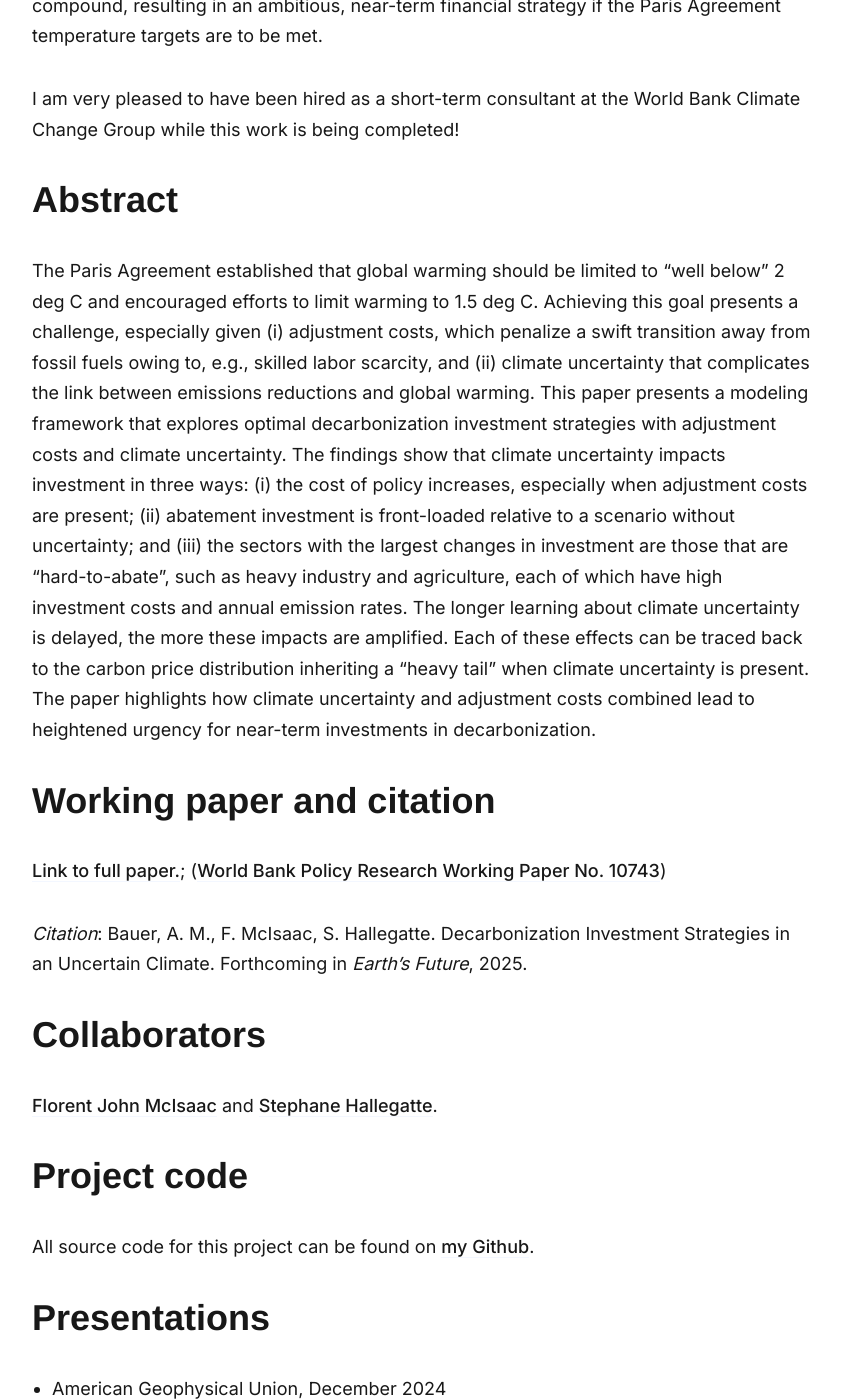
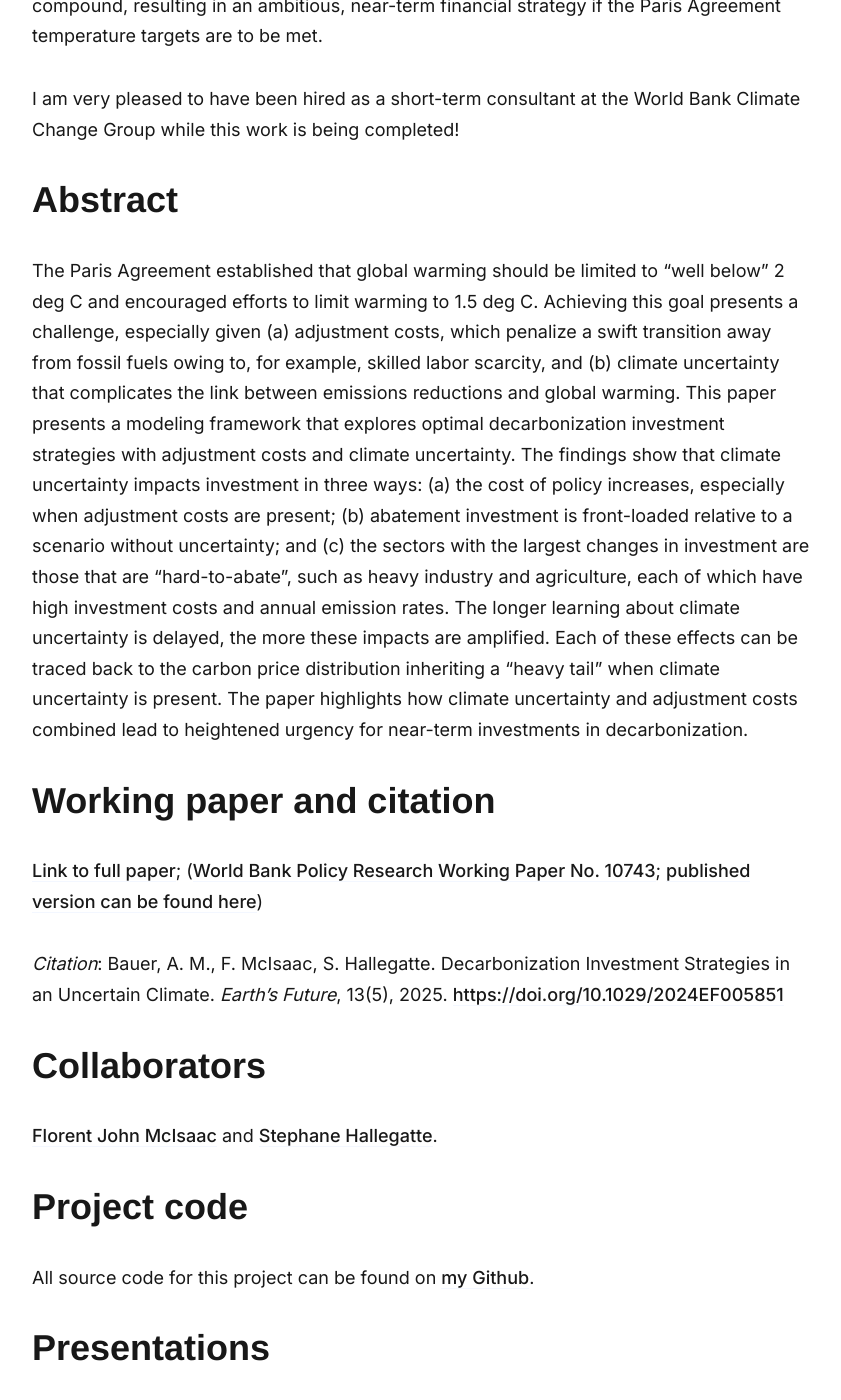
Before and after one commit to adam-bauer-34/adam-bauer-34.github.io, a Jekyll site: the page built from _projects/2023-08-01-investment-with-uncertainty.md, in a window 1280 px wide and 1400 px high, scrolled down 1472 px. Shown: the whole window, without its empty margins (218-1059 px from the left). Built offline with Jekyll 4.4.1, drawn with Linux system fonts in a browser that asks for light colours; nearby versions of some CDN libraries; some web fonts are replaced.

Commit message:
new cv and citation

```diff
--- a/_projects/2023-08-01-investment-with-uncertainty.md
+++ b/_projects/2023-08-01-investment-with-uncertainty.md
@@ -11,12 +11,12 @@ Most state-of-the-art climate-economic models assume a frictionless economy as i
 I am very pleased to have been hired as a short-term consultant at the World Bank Climate Change Group while this work is being completed!
 
 # Abstract
-The Paris Agreement established that global warming should be limited to "well below" 2 deg C and encouraged efforts to limit warming to 1.5 deg C. Achieving this goal presents a challenge, especially given (i) adjustment costs, which penalize a swift transition away from fossil fuels owing to, e.g., skilled labor scarcity, and (ii) climate uncertainty that complicates the link between emissions reductions and global warming. This paper presents a modeling framework that explores optimal decarbonization investment strategies with adjustment costs and climate uncertainty. The findings show that climate uncertainty impacts investment in three ways: (i) the cost of policy increases, especially when adjustment costs are present; (ii) abatement investment is front-loaded relative to a scenario without uncertainty; and (iii) the sectors with the largest changes in investment are those that are "hard-to-abate", such as heavy industry and agriculture, each of which have high investment costs and annual emission rates. The longer learning about climate uncertainty is delayed, the more these impacts are amplified. Each of these effects can be traced back to the carbon price distribution inheriting a "heavy tail" when climate uncertainty is present. The paper highlights how climate uncertainty and adjustment costs combined lead to heightened urgency for near-term investments in decarbonization.
+The Paris Agreement established that global warming should be limited to “well below” 2 deg C and encouraged efforts to limit warming to 1.5 deg C. Achieving this goal presents a challenge, especially given (a) adjustment costs, which penalize a swift transition away from fossil fuels owing to, for example, skilled labor scarcity, and (b) climate uncertainty that complicates the link between emissions reductions and global warming. This paper presents a modeling framework that explores optimal decarbonization investment strategies with adjustment costs and climate uncertainty. The findings show that climate uncertainty impacts investment in three ways: (a) the cost of policy increases, especially when adjustment costs are present; (b) abatement investment is front-loaded relative to a scenario without uncertainty; and (c) the sectors with the largest changes in investment are those that are “hard-to-abate”, such as heavy industry and agriculture, each of which have high investment costs and annual emission rates. The longer learning about climate uncertainty is delayed, the more these impacts are amplified. Each of these effects can be traced back to the carbon price distribution inheriting a “heavy tail” when climate uncertainty is present. The paper highlights how climate uncertainty and adjustment costs combined lead to heightened urgency for near-term investments in decarbonization.
 
 # Working paper and citation
-[Link to full paper.](/files/papers/decarb-uncertain-climate/BMH-EarthsFuture-Accepted.pdf); ([World Bank Policy Research Working Paper No. 10743](https://documents.worldbank.org/en/publication/documents-reports/documentdetail/099829103282438373/idu1f2d86d77127091490d1a6df1dc342f15d10b))
+[Link to full paper](/files/papers/decarb-uncertain-climate/BMH-EarthsFuture-Accepted.pdf); ([World Bank Policy Research Working Paper No. 10743](https://documents.worldbank.org/en/publication/documents-reports/documentdetail/099829103282438373/idu1f2d86d77127091490d1a6df1dc342f15d10b); [published version can be found here](https://agupubs.onlinelibrary.wiley.com/doi/10.1029/2024EF005851))
 
-_Citation_: Bauer, A. M., F. McIsaac, S. Hallegatte. Decarbonization Investment Strategies in an Uncertain Climate. Forthcoming in *Earth's Future*, 2025.
+_Citation_: Bauer, A. M., F. McIsaac, S. Hallegatte. Decarbonization Investment Strategies in an Uncertain Climate. *Earth's Future*, 13(5), 2025. [https://doi.org/10.1029/2024EF005851](https://doi.org/10.1029/2024EF005851)
 
 # Collaborators
 [Florent John McIsaac](https://florent.mcisaac.fr/) and [Stephane Hallegatte](https://www.worldbank.org/en/about/people/s/stephane-hallegatte).
```
Also changed, not shown: 1 other file.
